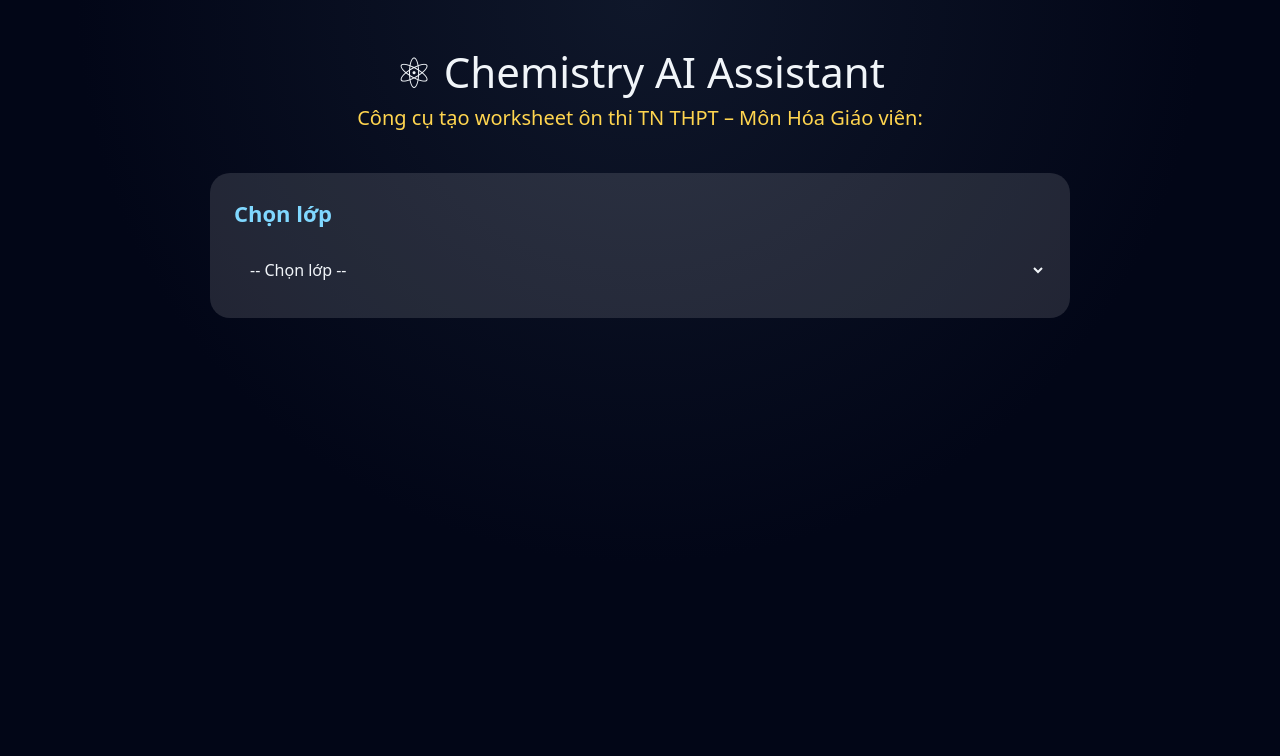
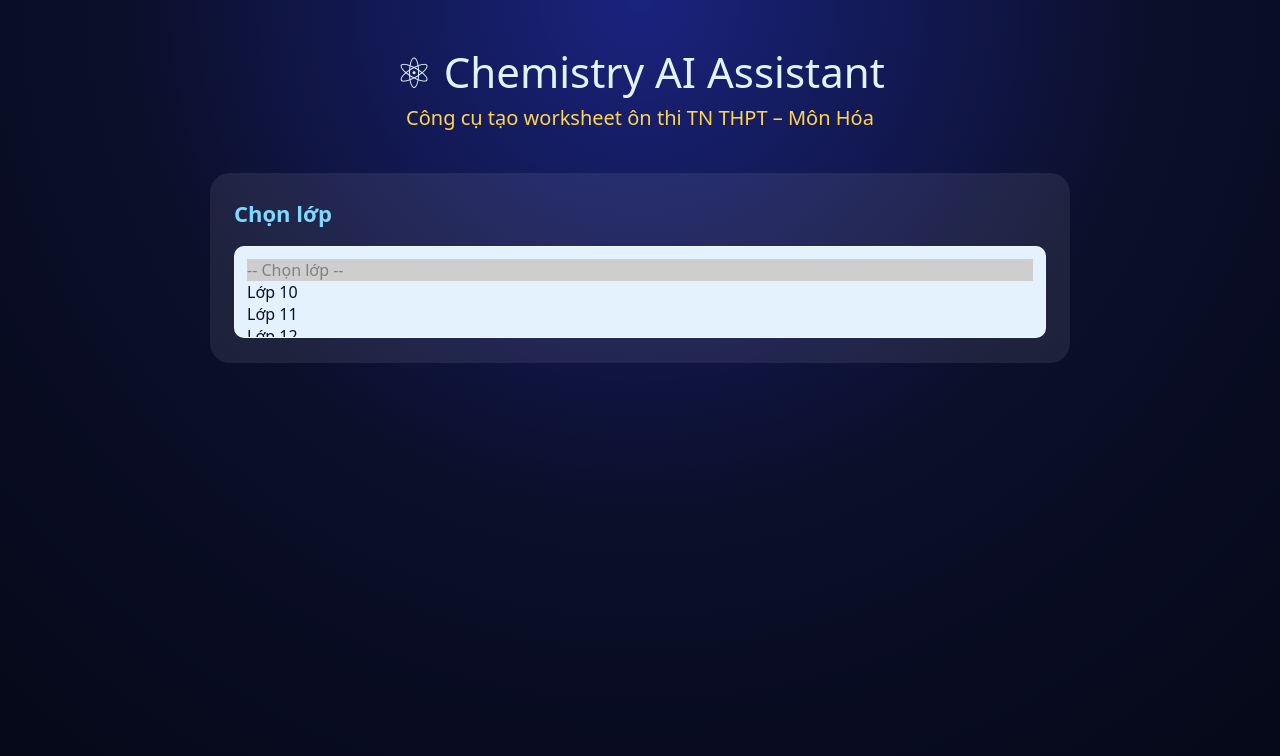
Before and after one commit to tancanhdo-commits/tro-ly-chemisty-caominh-10-12, a Next.js app: page / in a window 1280 px wide. Shown: the top 756 px of the page. Built offline with nearby package versions, Linux system fonts and the light colour scheme.

Commit message:
Update page.tsx

```diff
--- a/app/page.tsx
+++ b/app/page.tsx
@@ -205,6 +205,8 @@ const chemistryData: Record<string, Chapter[]> = {
 };
 
 /* ================== UI HELPERS ================== */
+import { useState } from "react";
+
 function Card({
   title,
   children
@@ -218,7 +220,7 @@ function Card({
         marginBottom: 24,
         padding: 24,
         borderRadius: 20,
-        background: "rgba(255,255,255,0.12)"
+        background: "rgba(255,255,255,0.08)"
       }}
     >
       <h2 style={{ fontSize: 22, fontWeight: 700, color: "#80d8ff" }}>
@@ -228,47 +230,6 @@ function Card({
     </div>
   );
 }
-
-function OptionList({
-  items,
-  onSelect
-}: {
-  items: string[];
-  onSelect: (i: number) => void;
-}) {
-  return (
-    <div style={{ display: "grid", gap: 12 }}>
-      {items.map((item, i) => (
-        <button
-          key={i}
-          onClick={() => onSelect(i)}
-          style={{
-            padding: "14px 18px",
-            borderRadius: 14,
-            border: "1px solid rgba(255,255,255,0.2)",
-            background: "rgba(0,0,0,0.45)",
-color: "#ffffff",
-            fontSize: 18,
-            textAlign: "left",
-            cursor: "pointer"
-          }}
-        >
-          {item}
-        </button>
-      ))}
-    </div>
-  );
-}
-
-const formulaStyle = {
-  background: "rgba(255, 255, 255, 0.12)",
-  borderLeft: "5px solid #ff9800",
-  padding: "14px 16px",
-  borderRadius: 10,
-  fontFamily: "monospace",
-  color: "#e3f2fd"
-};
-
 
 /* ================== PAGE ================== */
 export default function Page() {
@@ -296,7 +257,7 @@ III. CÂU HỎI ĐÃ RA TRONG ĐỀ THI TN THPT (${examYears} NĂM GẦN ĐÂY)
       : "";
 
     const prompt = `
-Bạn là giáo viên Hóa học THPT, chuyên luyện thi TN THPT.
+Bạn là giáo viên Hóa học THPT, chuyên luyện thi TN THPT môn Hóa với hơn 10 năm kinh nghiệm.
 
 BÀI HỌC:
 - Lớp ${grade}
@@ -315,13 +276,24 @@ Bao gồm:
 5) BÀI TẬP LUYỆN THI 2026 (phân tầng ★→★★★★)
 6) CÂU HỎI TN THPT 4 NĂM GẦN NHẤT
 7) HƯỚNG DẪN GIẢI CHI TIẾT
-8) CHECKLIST TỰ HỌC
-9) GHI NHỚ TRONG 60 GIÂY
+8) GHI NHỚ TRONG 60 GIÂY
 ${examBlock}
 `;
 
     await navigator.clipboard.writeText(prompt);
     window.open("https://www.canva.com/ai/code", "_blank");
+  };
+
+  // ===== STYLE CHO SELECT (NỀN SÁNG, CHỮ TỐI, DỄ NHÌN) =====
+  const selectStyle: React.CSSProperties = {
+    width: "100%",
+    padding: 12,
+    fontSize: 16,
+    borderRadius: 10,
+    border: "1px solid rgba(255,255,255,0.4)",
+    background: "#e3f2fd", // nền sáng
+    color: "#0b0f2a", // chữ tối
+    cursor: "pointer"
   };
 
   return (
@@ -330,43 +302,24 @@ ${examBlock}
         minHeight: "100vh",
         padding: 40,
         background:
-  "radial-gradient(circle at top,#0f172a 0%,#020617 55%,#020617 100%)",
-fontFamily: "system-ui",
-color: "#f1f5f9"   // chữ sáng hơn, tương phản tốt hơn
-
+          "radial-gradient(circle at top,#1a237e 0%,#0b0f2a 50%,#050816 100%)",
+        fontFamily: "system-ui",
+        color: "#e3f2fd"
       }}
     >
       <header style={{ textAlign: "center", marginBottom: 40 }}>
         <h1 style={{ fontSize: 42 }}>⚛ Chemistry AI Assistant</h1>
         <p style={{ fontSize: 20, color: "#ffd54f" }}>
           Công cụ tạo worksheet ôn thi TN THPT – Môn Hóa
-          Giáo viên:
         </p>
-        {/* 🌍 QUẢ ĐỊA CẦU BAY (BACKGROUND) */}
-<div
-  style={{
-    position: "fixed",
-    top: "10%",
-    right: "5%",
-    width: 180,
-    height: 180,
-    borderRadius: "50%",
-    background:
-      "radial-gradient(circle at 30% 30%, #e3f2fd, #64b5f6, #1e40af)",
-    boxShadow: "0 0 40px rgba(100, 181, 246, 0.6)",
-    animation: "float 6s ease-in-out infinite",
-    opacity: 0.85,
-    zIndex: -1
-  }}
-/>
-
       </header>
 
       <div style={{ maxWidth: 860, margin: "0 auto" }}>
-        {/* ========== CHỌN LỚP (SCROLL) ========== */}
+        {/* ========== CHỌN LỚP (CÓ THỂ LĂN CHUỘT) ========== */}
         <Card title="Chọn lớp">
           <select
-            style={{ width: "100%", padding: 12, fontSize: 16 }}
+            size={3}
+            style={selectStyle}
             value={grade ?? ""}
             onChange={(e) => {
               setGrade(Number(e.target.value));
@@ -383,11 +336,12 @@ color: "#f1f5f9"   // chữ sáng hơn, tương phản tốt hơn
           </select>
         </Card>
 
-        {/* ========== CHỌN CHƯƠNG (SCROLL) ========== */}
+        {/* ========== CHỌN CHƯƠNG (CÓ THỂ LĂN CHUỘT) ========== */}
         {grade !== null && (
           <Card title="Chọn chương">
             <select
-              style={{ width: "100%", padding: 12, fontSize: 16 }}
+              size={6}
+              style={selectStyle}
               value={chapterIndex ?? ""}
               onChange={(e) => {
                 setChapterIndex(Number(e.target.value));
@@ -406,11 +360,12 @@ color: "#f1f5f9"   // chữ sáng hơn, tương phản tốt hơn
           </Card>
         )}
 
-        {/* ========== CHỌN BÀI (SCROLL) ========== */}
+        {/* ========== CHỌN BÀI (CÓ THỂ LĂN CHUỘT) ========== */}
         {chapterIndex !== null && (
           <Card title="Chọn bài">
             <select
-              style={{ width: "100%", padding: 12, fontSize: 16 }}
+              size={8}
+              style={selectStyle}
               value={lessonIndex ?? ""}
               onChange={(e) => setLessonIndex(Number(e.target.value))}
             >
```
